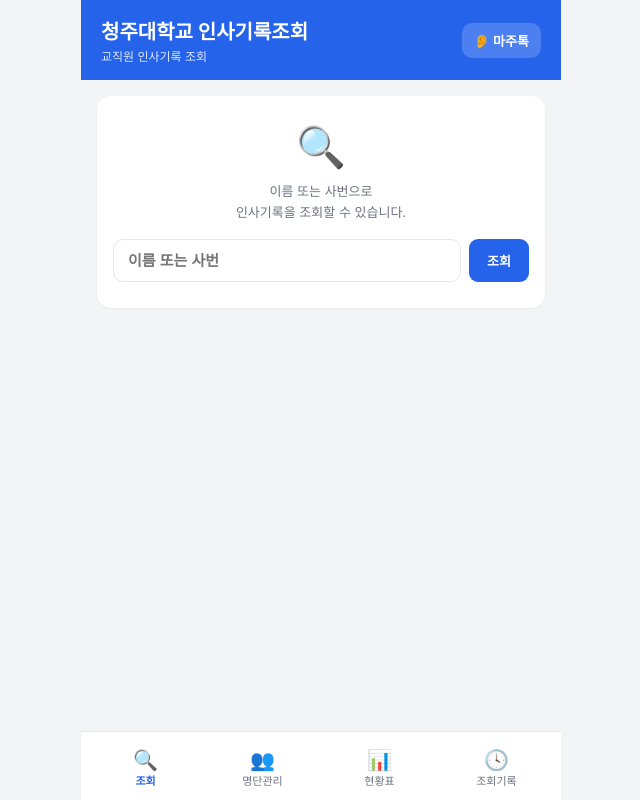
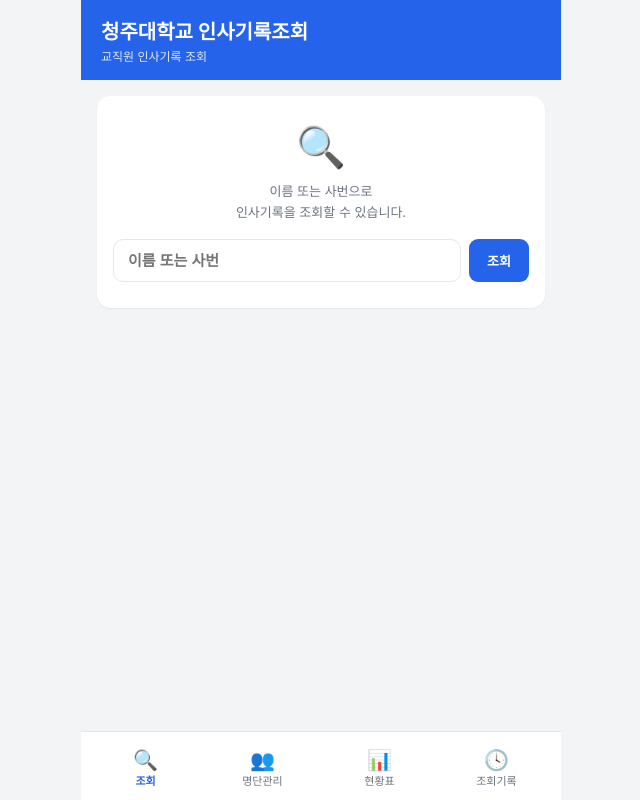
Before and after one commit to jjorribbong/work, a plain HTML site: page index.html in a window 1280 px wide. Shown: the whole page, without its empty margins (319-959 px from the left). Drawn offline with nearby package versions, Linux system fonts and the light colour scheme.

Commit message:
메인 화면의 마주톡 바로가기 링크 제거
마주톡은 별도 앱이므로 인사기록조회 화면에 연결하지 않음.

Co-Authored-By: Claude Opus 5.5 <noreply@anthropic.com>
Claude-Session: https://claude.ai/code/session_01BjrUEVTEkSErPNWny1PreU

```diff
--- a/index.html
+++ b/index.html
@@ -46,18 +46,6 @@
   }
 
   header h1 { font-size: 20px; font-weight: 700; }
-  header .head-row { display: flex; align-items: center; justify-content: space-between; gap: 10px; }
-  header .shortcut {
-    flex: 0 0 auto;
-    background: rgba(255,255,255,0.18);
-    color: #fff;
-    text-decoration: none;
-    font-size: 13px;
-    font-weight: 700;
-    padding: 8px 12px;
-    border-radius: 10px;
-    white-space: nowrap;
-  }
   header .sub { font-size: 12px; opacity: 0.85; margin-top: 2px; }
 
   main {
@@ -318,13 +306,8 @@
 <div id="app">
 
   <header>
-    <div class="head-row">
-      <div>
-        <h1>청주대학교 인사기록조회</h1>
-        <div class="sub">교직원 인사기록 조회</div>
-      </div>
-      <a class="shortcut" href="talk/index.html" title="청각장애인 대화 도우미">👂 마주톡</a>
-    </div>
+    <h1>청주대학교 인사기록조회</h1>
+    <div class="sub">교직원 인사기록 조회</div>
   </header>
 
   <main>
```
